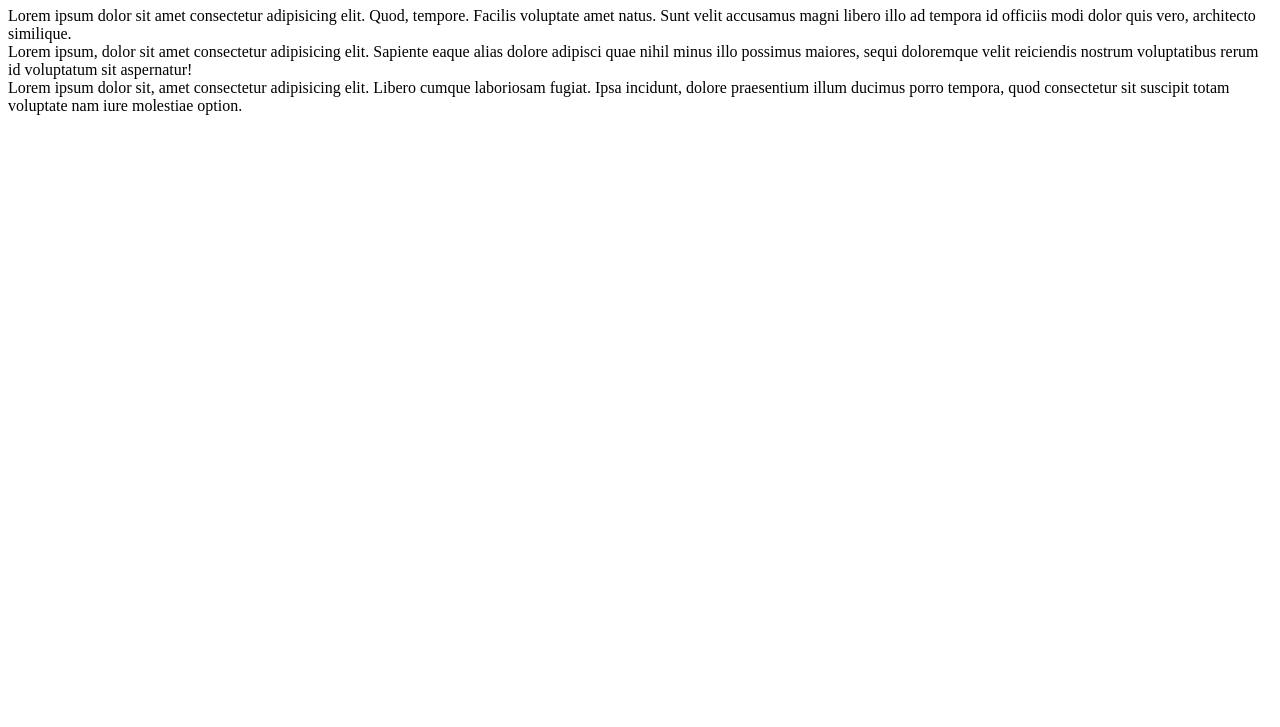
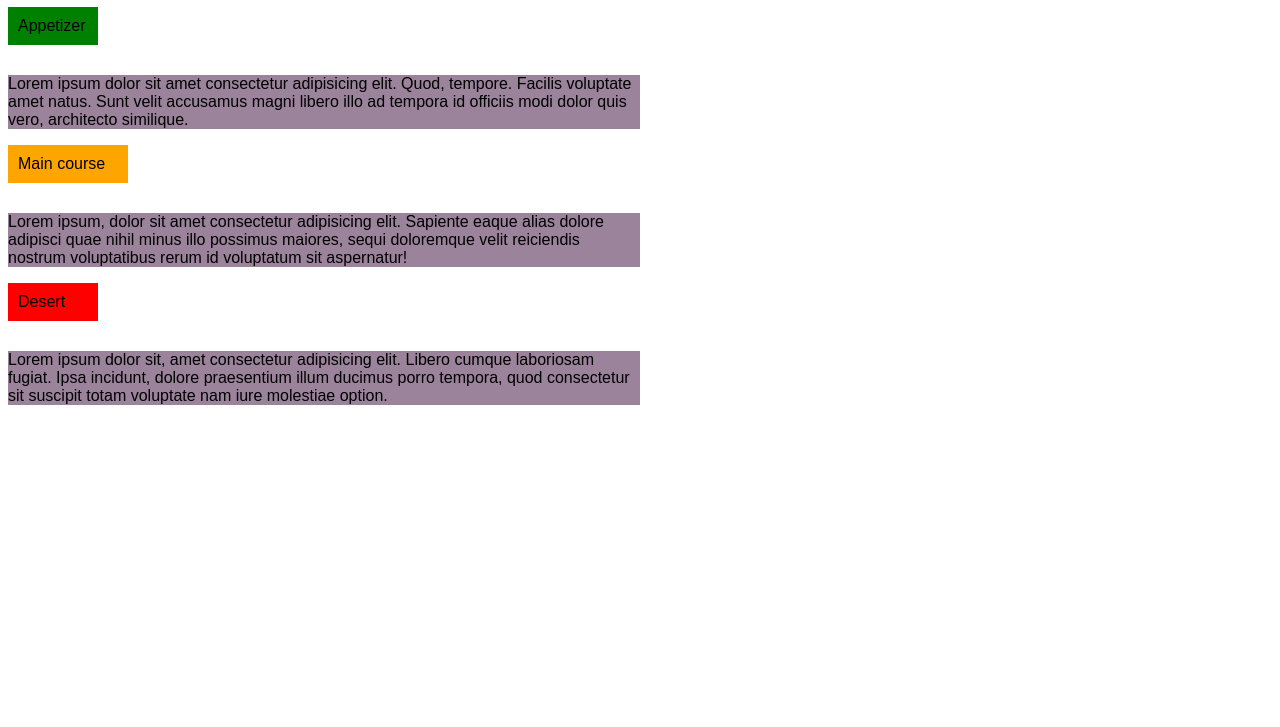
Before and after one commit to fatuma65/module2-solution, a plain HTML site: page index.html in a window 1280 px wide. Shown: the part 73-800 px from the top of the page. Drawn offline with Linux system fonts and the light colour scheme.

Commit message:
adding styles and a readme to the website

```diff
--- a/index.html
+++ b/index.html
@@ -3,20 +3,24 @@
     <head>
         <meta charset="UTF-8">
         <title>Modiule 2 Solution</title>
+        <link rel="stylesheet" href="module2.css">
     </head>
     <body>
         <h1>Making a Responsive website</h1>
-        <section>
-            Lorem ipsum dolor sit amet consectetur adipisicing elit. Quod, tempore. Facilis voluptate amet natus.
-                Sunt velit accusamus magni libero illo ad tempora id officiis modi dolor quis vero, architecto similique.
+        <section class="row1">
+            <div>Appetizer</div>
+            <p>Lorem ipsum dolor sit amet consectetur adipisicing elit. Quod, tempore. Facilis voluptate amet natus.
+                Sunt velit accusamus magni libero illo ad tempora id officiis modi dolor quis vero, architecto similique.</p>
         </section>
-        <section>
-            Lorem ipsum, dolor sit amet consectetur adipisicing elit. Sapiente eaque alias dolore adipisci quae nihil minus illo possimus maiores,
-                sequi doloremque velit reiciendis nostrum voluptatibus rerum id voluptatum sit aspernatur!
+        <section class="row2">
+            <div>Main course</div>
+            <p>Lorem ipsum, dolor sit amet consectetur adipisicing elit. Sapiente eaque alias dolore adipisci quae nihil minus illo possimus maiores,
+                sequi doloremque velit reiciendis nostrum voluptatibus rerum id voluptatum sit aspernatur!</p>
         </section>
-        <section>
-            Lorem ipsum dolor sit, amet consectetur adipisicing elit. Libero cumque laboriosam fugiat.
-                Ipsa incidunt, dolore praesentium illum ducimus porro tempora, quod consectetur sit suscipit totam voluptate nam iure molestiae option.
+        <section class="row3">
+            <div>Desert</div>
+            <p>Lorem ipsum dolor sit, amet consectetur adipisicing elit. Libero cumque laboriosam fugiat.
+                Ipsa incidunt, dolore praesentium illum ducimus porro tempora, quod consectetur sit suscipit totam voluptate nam iure molestiae option.</p>
         </section>
     </body>
 </html>
--- a/module2.css
+++ b/module2.css
@@ -0,0 +1,28 @@
+body {
+    font-family: Arial, Helvetica, sans-serif;
+}
+h1 {
+    text-align: center;
+}
+section > div {
+    padding: 10px;
+    width: 70px;
+}
+p {
+    margin-top: 30px;
+    background-color: #9b839b;
+    box-sizing: border-box;
+    width: 50%;
+    display: block;
+}
+.row1 div{
+    background-color: green;
+}
+.row2 div {
+    background-color: orange;
+    width: 100px;
+
+}
+.row3 div {
+    background-color: red;
+}
```
Also changed, not shown: 1 other file.
